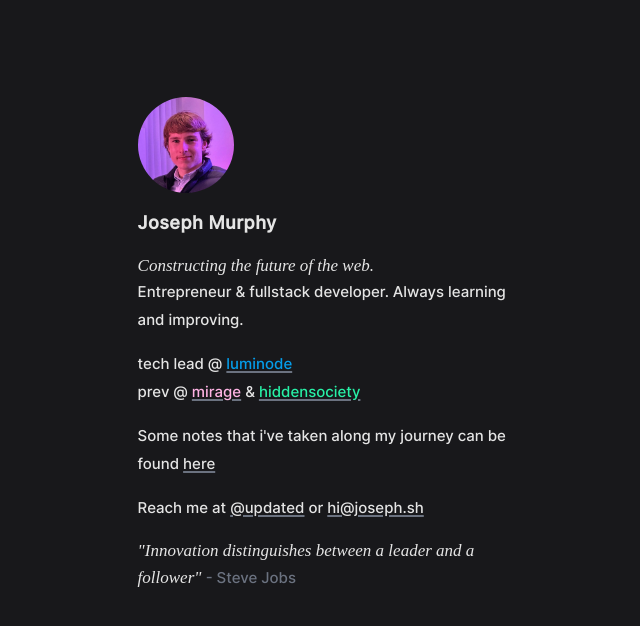
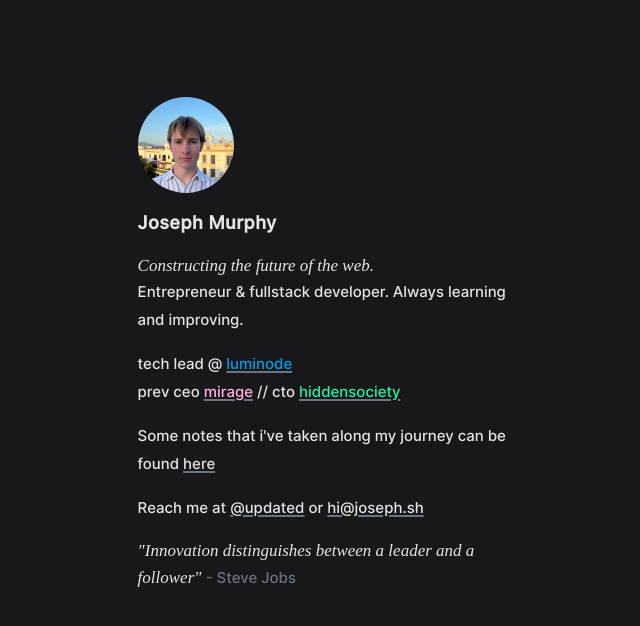
Before and after one commit to purchasable/website, a Next.js app: page / in a window 1280 px wide. Shown: the top 626 px of the page, without its empty margins (304-944 px from the left). Built offline with nearby package versions, Linux system fonts and the light colour scheme; a web font is replaced by a local one.

Commit message:
new changes

```diff
--- a/pages/index.tsx
+++ b/pages/index.tsx
@@ -28,7 +28,7 @@ const Home: NextPage = () => {
                     >
                         luminode
                     </a>
-                    <br /> prev @{" "}
+                    <br /> prev ceo{" "}
                     <a
                         href="https://twitter.com/miragebots"
                         target={"_blank"}
@@ -36,7 +36,7 @@ const Home: NextPage = () => {
                     >
                         mirage
                     </a>{" "}
-                    &{" "}
+                    // cto{" "}
                     <a
                         href="https://ahiddensociety.com"
                         className="underline text-[#28F1A7]"
```
Also changed, not shown: public/me.jpg.
